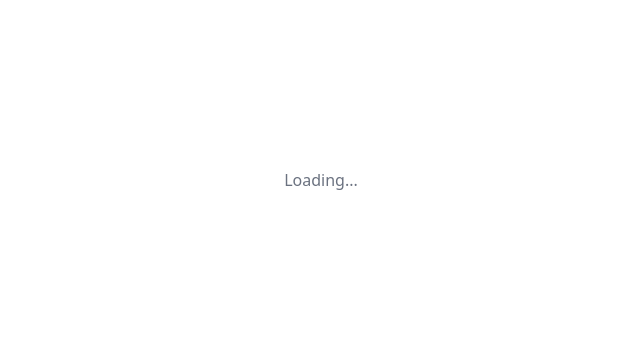
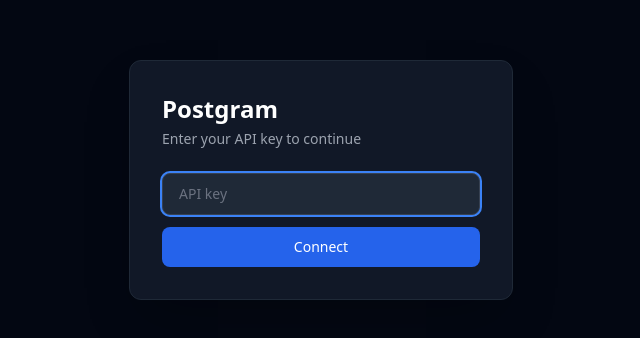
Before and after one commit to ivo-toby/postgram, a React (Vite) app in the folder ui/: page / in a window 1280 px wide. Shown: the part 220-558 px from the top of the page, without its empty margins (319-959 px from the left). Built offline with nearby package versions, Linux system fonts and the light colour scheme.

Commit message:
feat(web-ui): add auth gate with LoginScreen and localStorage key storage

```diff
--- a/ui/src/App.tsx
+++ b/ui/src/App.tsx
@@ -1,3 +1,33 @@
+import { useState, useCallback } from 'react';
+import LoginScreen from './components/LoginScreen.tsx';
+
+const STORAGE_KEY = 'pgm_api_key';
+
 export default function App() {
-  return <div className="flex items-center justify-center h-full text-gray-500">Loading...</div>;
+  const [apiKey, setApiKey] = useState<string | null>(() => localStorage.getItem(STORAGE_KEY));
+
+  const handleLogin = useCallback((key: string) => {
+    localStorage.setItem(STORAGE_KEY, key);
+    setApiKey(key);
+  }, []);
+
+  const handleLogout = useCallback(() => {
+    localStorage.removeItem(STORAGE_KEY);
+    setApiKey(null);
+  }, []);
+
+  if (!apiKey) {
+    return <LoginScreen onLogin={handleLogin} />;
+  }
+
+  return (
+    <div className="flex flex-col h-full bg-gray-950 text-white">
+      <div className="flex-1 flex items-center justify-center text-gray-500">
+        <span>Graph loading…</span>
+        <button onClick={handleLogout} className="ml-4 text-xs text-gray-600 hover:text-gray-400">
+          Logout
+        </button>
+      </div>
+    </div>
+  );
 }
--- /dev/null
+++ b/ui/src/components/LoginScreen.tsx
@@ -0,0 +1,42 @@
+import { useState } from 'react';
+
+type Props = {
+  onLogin: (apiKey: string) => void;
+};
+
+export default function LoginScreen({ onLogin }: Props) {
+  const [key, setKey] = useState('');
+
+  function handleSubmit(e: React.FormEvent) {
+    e.preventDefault();
+    const trimmed = key.trim();
+    if (trimmed) {
+      onLogin(trimmed);
+    }
+  }
+
+  return (
+    <div className="flex items-center justify-center h-full bg-gray-950">
+      <div className="bg-gray-900 border border-gray-800 rounded-xl p-8 w-full max-w-sm shadow-2xl">
+        <h1 className="text-white text-2xl font-semibold mb-1">Postgram</h1>
+        <p className="text-gray-400 text-sm mb-6">Enter your API key to continue</p>
+        <form onSubmit={handleSubmit} className="flex flex-col gap-3">
+          <input
+            type="password"
+            value={key}
+            onChange={e => setKey(e.target.value)}
+            placeholder="API key"
+            className="bg-gray-800 border border-gray-700 rounded-lg px-4 py-2.5 text-white text-sm placeholder-gray-500 focus:outline-none focus:ring-2 focus:ring-blue-500"
+            autoFocus
+          />
+          <button
+            type="submit"
+            className="bg-blue-600 hover:bg-blue-500 text-white rounded-lg py-2.5 text-sm font-medium transition-colors"
+          >
+            Connect
+          </button>
+        </form>
+      </div>
+    </div>
+  );
+}
```
Also changed, not shown: 1 other file (tests, documents, lock files or other folders).
